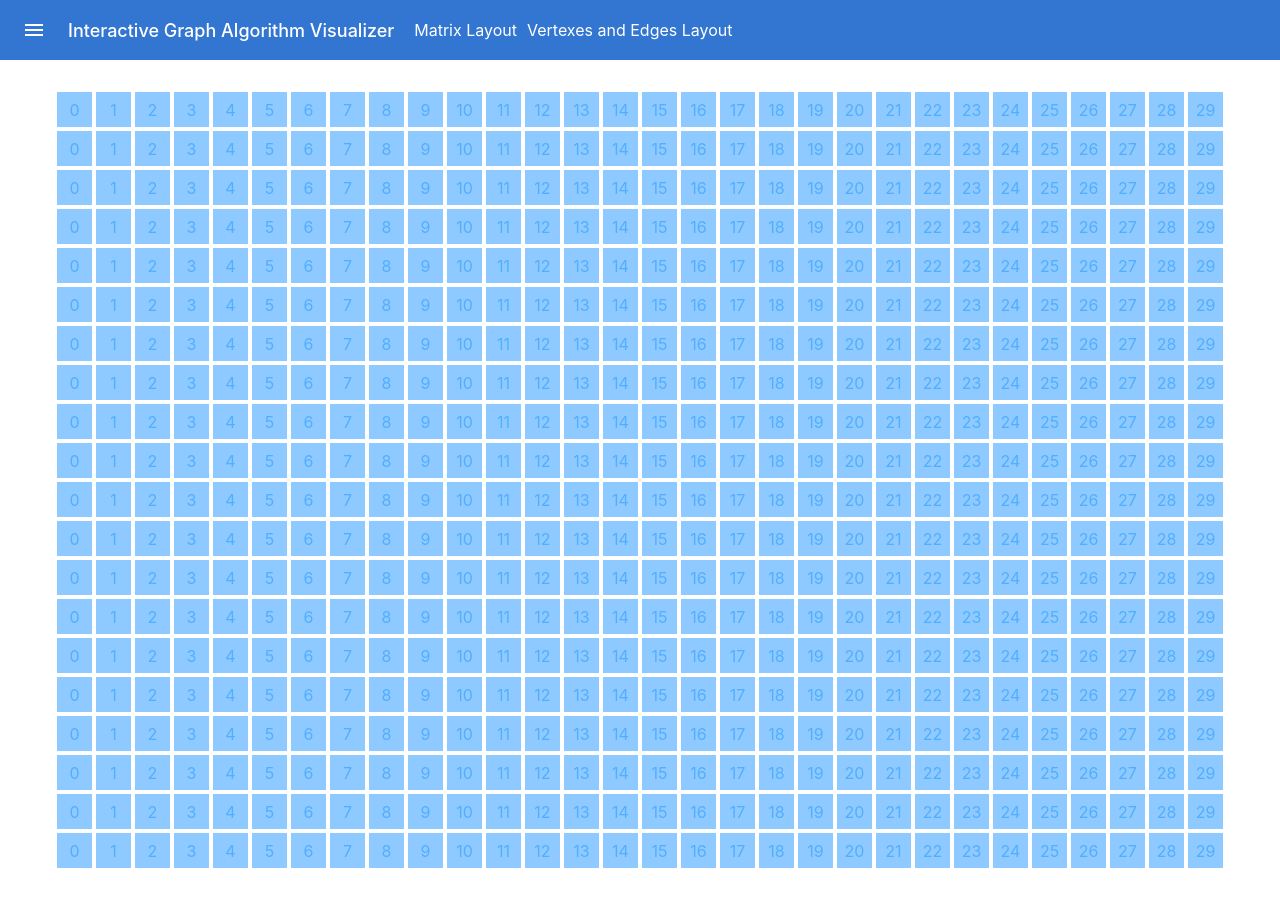
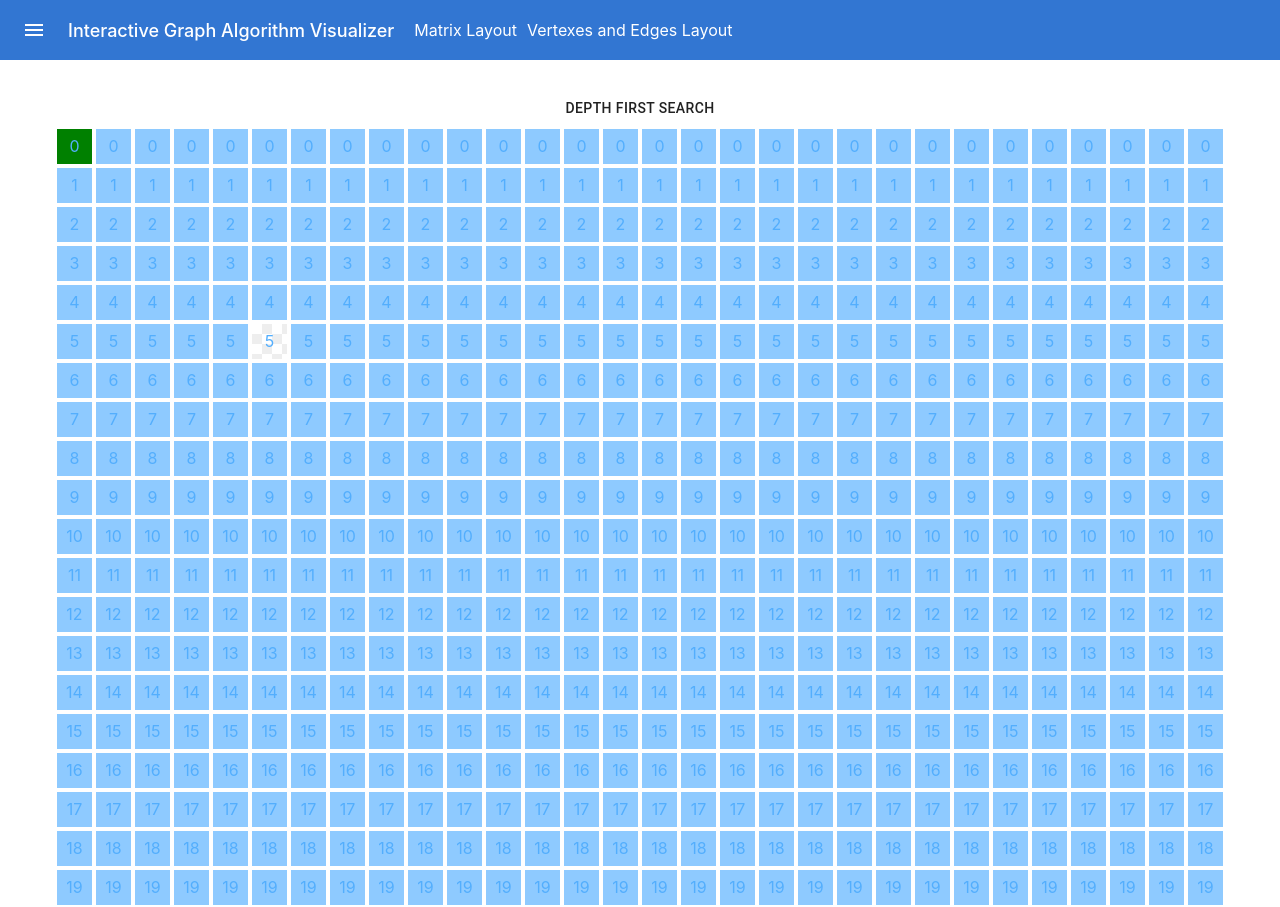
Before and after one commit to DanielJDupont/graph-algos, a Next.js app: page / in a window 1280 px wide. Before the commit the page ends 870 px from the top, so only its background shows below. Built offline with nearby package versions, Linux system fonts and the light colour scheme.

Commit message:
have squares with correct delays now

```diff
--- a/components/matrix/index.module.scss
+++ b/components/matrix/index.module.scss
@@ -1,6 +1,7 @@
 .container {
   display: flex;
-  justify-content: center;
+  flex-direction: column;
+  align-items: center;
 
   .matrixContainer {
     display: flex;
@@ -9,7 +10,7 @@
     .row {
       display: flex;
 
-      .element {
+      @mixin square {
         cursor: pointer;
         display: flex;
         justify-content: center;
@@ -20,6 +21,37 @@
         margin: 2px;
         color: #53aefd;
       }
+
+      .normalSquare {
+        @include square;
+      }
+
+      .startSquare {
+        @include square;
+        background-color: green;
+      }
+
+      .endSquare {
+        @include square;
+        background-position: 0px 0px, 10px 10px;
+        background-size: 20px 20px;
+        background-image: linear-gradient(
+            45deg,
+            #eee 25%,
+            transparent 25%,
+            transparent 75%,
+            #eee 75%,
+            #eee 100%
+          ),
+          linear-gradient(
+            45deg,
+            #eee 25%,
+            white 25%,
+            white 75%,
+            #eee 75%,
+            #eee 100%
+          );
+      }
     }
   }
 }
--- a/components/matrix/index.tsx
+++ b/components/matrix/index.tsx
@@ -7,26 +7,28 @@ import { Button } from '@material-ui/core';
 import styles from './index.module.scss';
 
 export const Matrix = () => {
+  // Track the user selected start and end square by in a single variable.
+  const [startSquareID, setStartSquareID] = useState('0 0');
+  const [endSquareID, setEndSquareID] = useState('5 5');
+
+  // This matrix is used for performing computations.
   const [matrix, setMatrix] = useState(
     [...Array(20)].map((_, i) =>
       [...Array(30)].map((_, j) => ({
         id: i + ' ' + j,
         isProcessed: false,
-        isDisplayed: false,
       }))
     )
   );
-  const [processList, setProcessList] = useState([]);
-
-  useEffect(() => {}, []);
 
   const depthFirstSearch = async (i: number, j: number) => {
     // Ensure that the current grid square we are on is defined at i and j.
     if (i >= 0 && i < matrix.length) {
       if (j >= 0 && j < matrix[i].length) {
+        // We have already processed this square.
         if (matrix[i][j].isProcessed) return;
+
         matrix[i][j].isProcessed = true;
-
         setProcessList((oldList) => [...oldList, matrix[i][j].id]);
 
         // Travel top, right, bottom, left
@@ -39,16 +41,45 @@ export const Matrix = () => {
     return;
   };
 
+  // 1D List of the order in which the square IDs were visited from first to last.
+  const [processList, setProcessList] = useState([]);
+
+  // Now recreate the matrix with each element having the correct time delay.
+  const displayMatrix = matrix.map((row) =>
+    row.map((square) => {
+      return {
+        id: square.id,
+        delay: processList.findIndex((id) => id === square.id) * 200,
+      };
+    })
+  );
+
+  console.log('PROCESS LIST');
+  console.log(processList);
+
+  console.log('DISPLAY MATRIX');
+  console.log(displayMatrix);
+
   return (
     <div className={styles.container}>
+      <Button onClick={() => depthFirstSearch(0, 0)}>Depth First Search</Button>
       <div className={styles.matrixContainer}>
         {matrix.map((row, key) => (
           <div className={styles.row} key={key}>
-            {row.map((col, key) => (
-              <div className={styles.element} key={key}>
-                {key}
-              </div>
-            ))}
+            {row.map((square) => {
+              return (
+                <div
+                  className={clsx(
+                    styles.normalSquare,
+                    square.id === startSquareID && styles.startSquare,
+                    square.id === endSquareID && styles.endSquare
+                  )}
+                  key={square.id}
+                >
+                  {key}
+                </div>
+              );
+            })}
           </div>
         ))}
       </div>
```
Also changed, not shown: package.json (+4 -4 lines), 2 other files (tests, documents, lock files or other folders).
